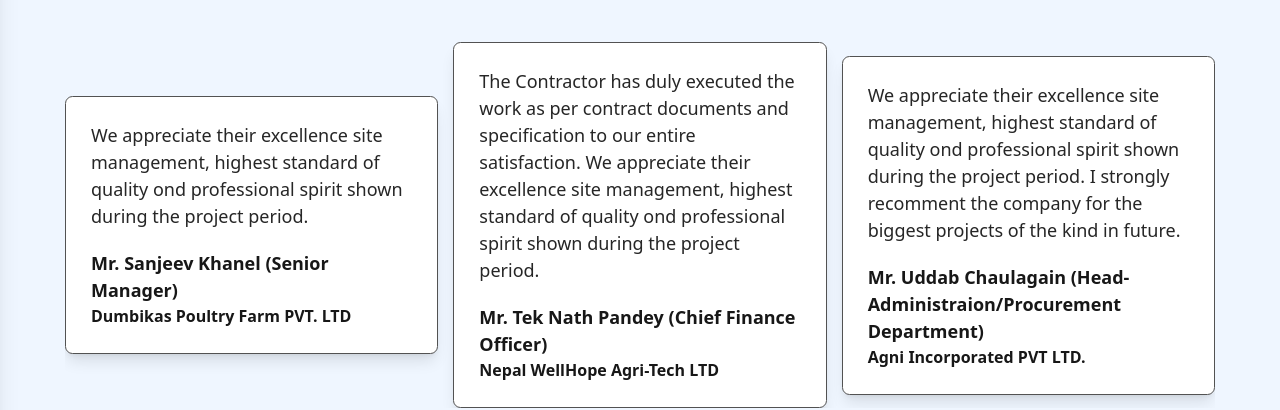
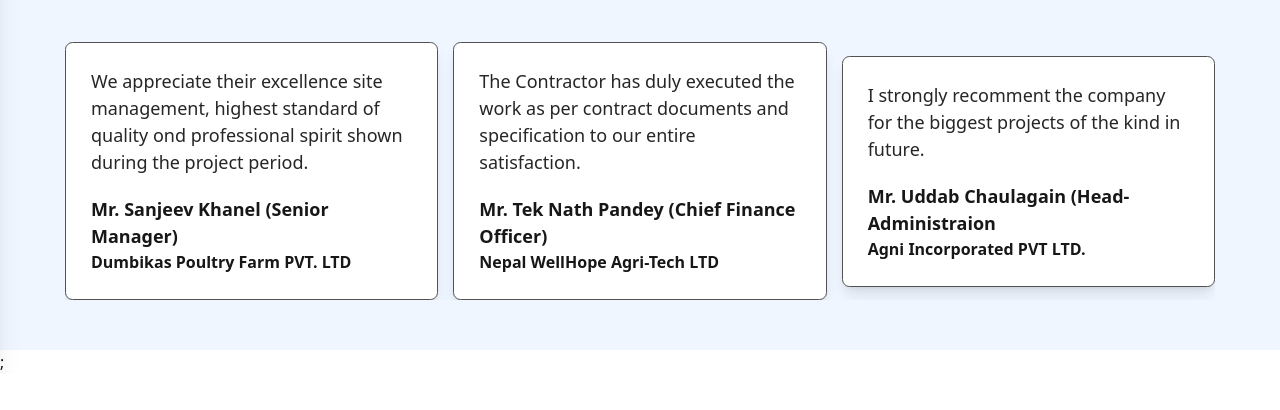
Before and after one commit to SanjeevMhn/nepal-singa-contruction, a Next.js app: page / in a window 1280 px wide. Shown: the part 2869-3279 px from the top of the page. After the commit the page ends 3243 px from the top, so only its background shows below. Built offline with nearby package versions, Linux system fonts and the light colour scheme.

Commit message:
[FIXED]: fixed long testimonials

```diff
--- a/app/(components)/Testimonials.tsx
+++ b/app/(components)/Testimonials.tsx
@@ -13,15 +13,13 @@ const Testimonials = () => {
       name: "Mr. Tek Nath Pandey   (Chief Finance Officer)",
       company: "Nepal WellHope Agri-Tech LTD",
       testimonial: `The Contractor has duly executed the work as per contract documents and specification to our
-        entire satisfaction. We appreciate their excellence site management, highest standard of
-        quality ond professional spirit shown during the project period.`,
+        entire satisfaction.`,
     },
     {
       id: 3,
-      name: "Mr. Uddab Chaulagain   (Head-Administraion/Procurement Department)",
+      name: "Mr. Uddab Chaulagain   (Head-Administraion",
       company: "Agni Incorporated PVT LTD.",
-      testimonial: ` We appreciate their excellence site management, highest standard of
-        quality ond professional spirit shown during the project period. I strongly recomment the company for the biggest projects of the kind in future.`,
+      testimonial: `I strongly recomment the company for the biggest projects of the kind in future.`,
     },
   ];
 
```
